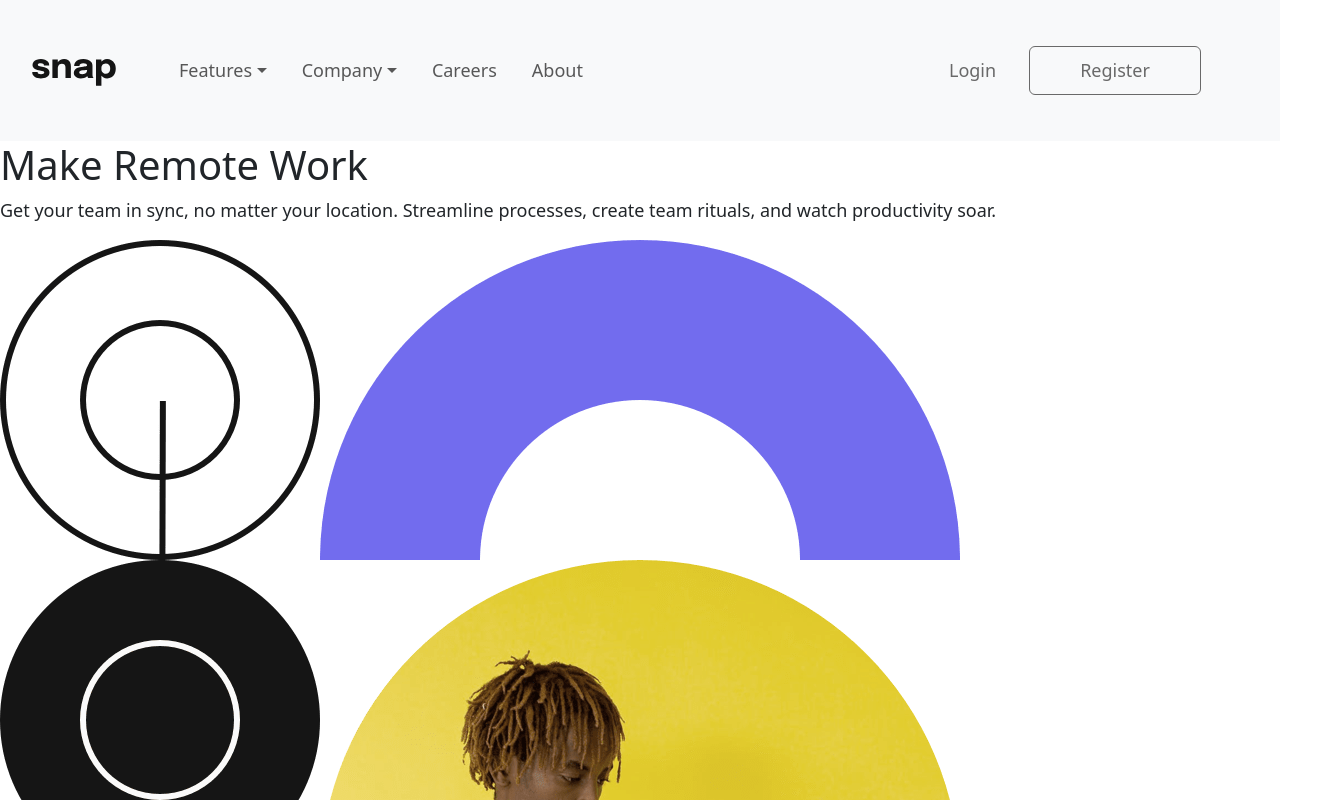
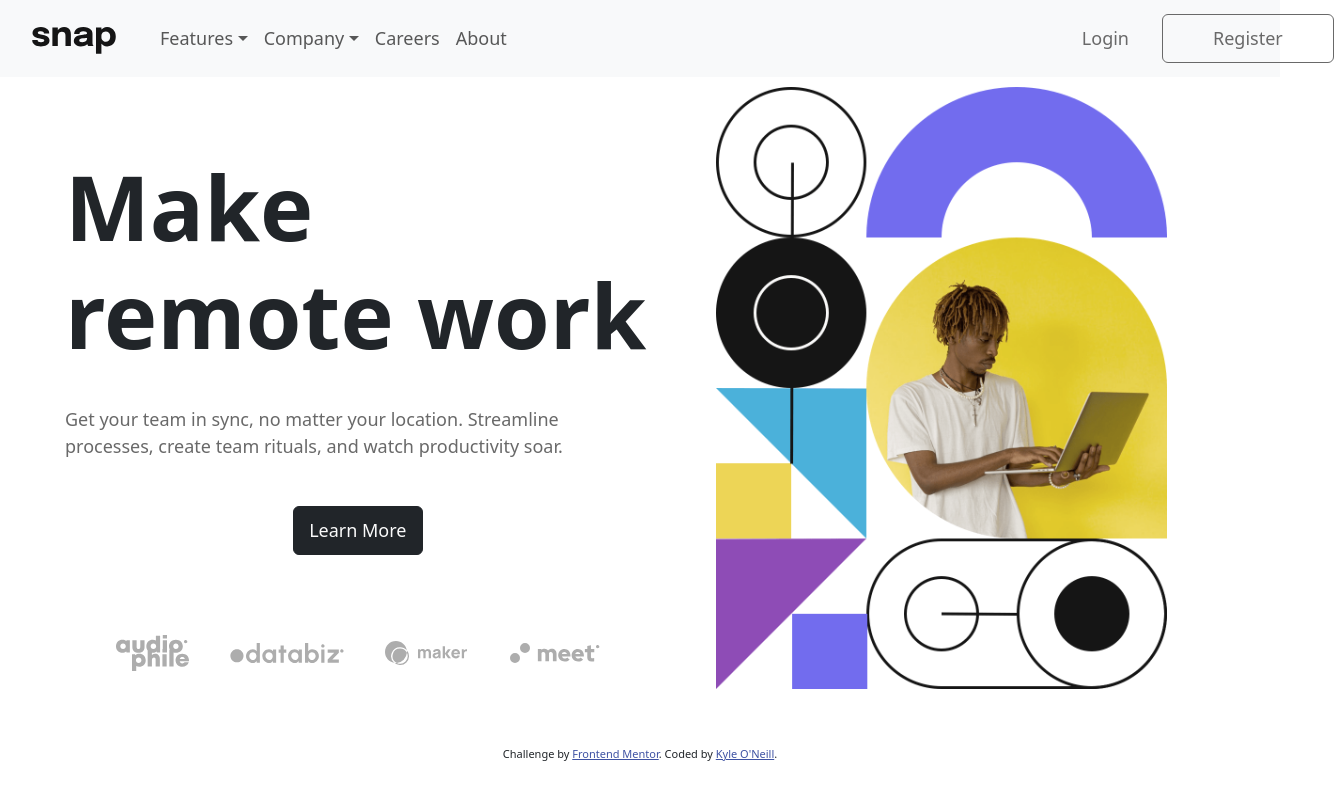
Before and after one commit to Kyle-Oneill20/Intro-Section, a website: page index.html in a window 1280 px wide. Shown: the top 800 px of the page, 1342 px wide, since content can reach past the window. Drawn offline with nearby package versions, Linux system fonts and the light colour scheme.

Commit message:
final commit complete design

```diff
--- a/Index.js
+++ /dev/null
@@ -1,5 +0,0 @@
-function navbar() {
-    return (
-       hi
-    )
-}
--- a/index.html
+++ b/index.html
@@ -84,25 +84,30 @@
   </nav>
 
 <div id="main">
+  <div id="one">
    <img id="mobile" src="images/image-hero-mobile.png" alt="mobile hero img">
-  <h1 id="remote">Make Remote Work</h1>
-
+  <h1 id="remote">Make remote work</h1>
 
  <p id="content"> Get your team in sync, no matter your location. Streamline processes,
   create team rituals, and watch productivity soar.</p>
 
-  <img id="desktop" src="images/image-hero-desktop.png" alt="desktop hero img">
+
 
 
   <button id="learn" type="button" class="btn btn-dark btn-large" >Learn More</button>
-<div id="client-img">
+
+ <div id="client-img">
   <img class="clientimg" id="img1" src="images/client-audiophile.svg" alt="client-audiophile">
   <img class="clientimg" id="img2" src="images/client-databiz.svg" alt="client-databiz">
   <img class="clientimg" id="img3" src="images/client-maker.svg" alt="client-maker">
   <img class="clientimg" id="img4" src="images/client-meet.svg" alt="client-meet">
+</div></div>
+
+<div id="two">
+ <img id="desktop" src="images/image-hero-desktop.png" alt="desktop hero img">
+</div>
 </div>
 
-</div>
   <div class="attribution">
     Challenge by <a href="https://www.frontendmentor.io?ref=challenge" target="_blank">Frontend Mentor</a>.
     Coded by <a href="#">Kyle O'Neill</a>.
--- a/styles.css
+++ b/styles.css
@@ -1,5 +1,6 @@
 body{
     --bs-body-font-size:18px;
+    color:hsl(0,0%,98%);
 }
 .navbar-brand{
     margin-left: 2rem;
@@ -97,6 +98,9 @@ button{
     text-align: center;
 }
 }
+
+
+
 .navbar-toggler{
     --bs-border-width:0px;
 }
@@ -109,7 +113,7 @@ button{
 .navbar-nav{
     align-items: flex-start;
     margin-right: .5rem;
-    padding: 1rem;
+    //padding: 20px;
     border: none;
 }
 #Nav-Items1,#Nav-Items2{
@@ -165,14 +169,13 @@ ul#NavBtns{
         --bs-btn-hover-bg:transparent;
         --bs-btn-active-bg:hsl(0,0%,98%);
 }
+
 @media (min-width: 1024px) {
     #NavBtns{
-
-        margin-left: 30%;
+        margin-left: 50%;
     }
 
     .navbar-nav{
-
         margin-left: .5rem;
         align-items: center;
         justify-content: space-evenly;
@@ -189,9 +192,51 @@ ul#NavBtns{
     #mobile{
         display: none;
     }
+    #main{
+    display:flex;
+    flex-direction: row;
+    flex-wrap:nowrap;
 }
 
-#main{
-    display: grid;
+#desktop{
+    padding-top:10px;
+    max-width:80%;
+}
+
+#remote{
+    font-weight:700;
+    font-size:90px;
+    padding-top:10px;
+}
+#content{
+    align-self:flex-start;
+    padding-top:30px;
+    padding-bottom:30px;
+    font-weight:500;
+    color:hsl(0, 0%, 41%);
+    font-size:18px;
+}
+#one{
+    margin:65px;
+    display:flex;
+    flex-direction:column;
 
 }
+
+#learn{
+align-self:center;
+--bs-btn-padding-y:10px;
+--bs-btn-padding-x:15px;
+--bs-btn-font-size:18px;
+--bs-btn-color:hsl(0,0%,98%);
+--bs-btn-font-weight:500;
+}
+#client-img{
+    padding:10px;
+    padding-top:5rem;
+    display:flex;
+    justify-content:space-evenly;
+    align-content:center;
+    align-items:center;
+}
+}
```
